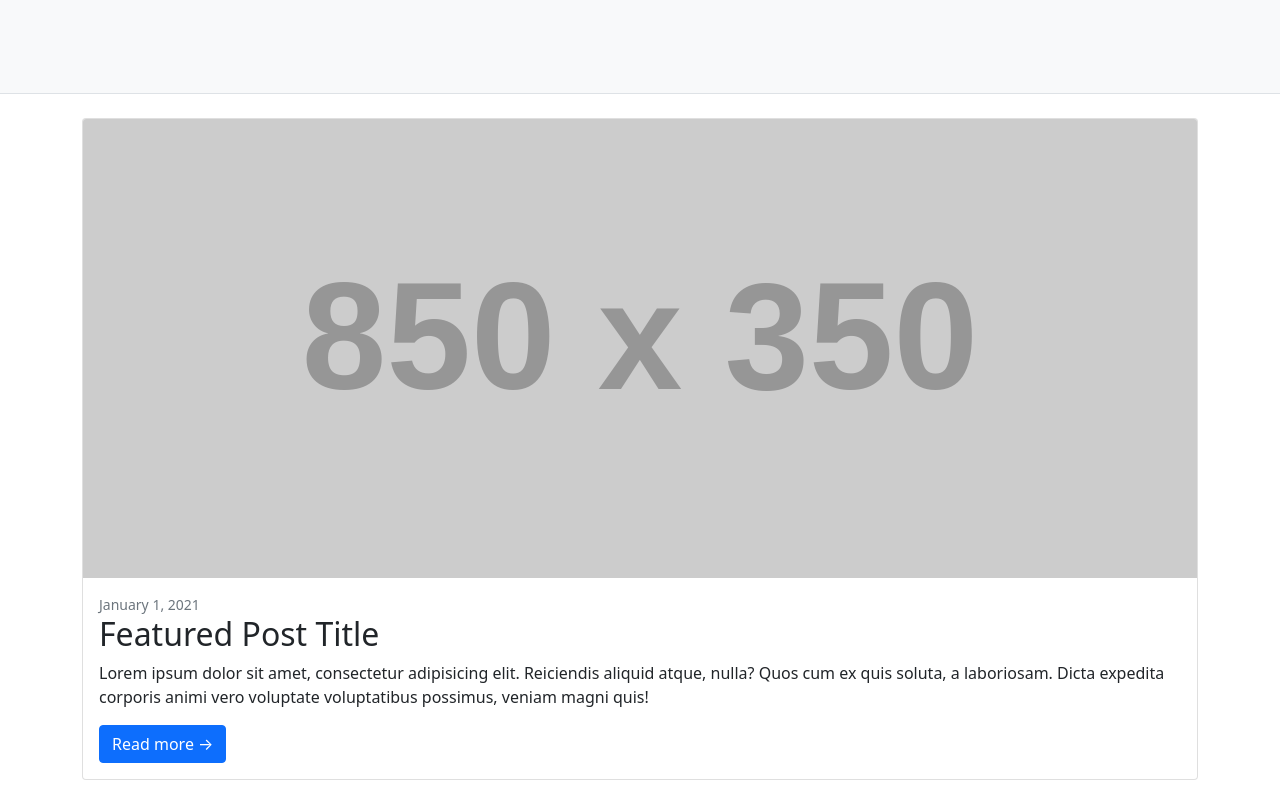
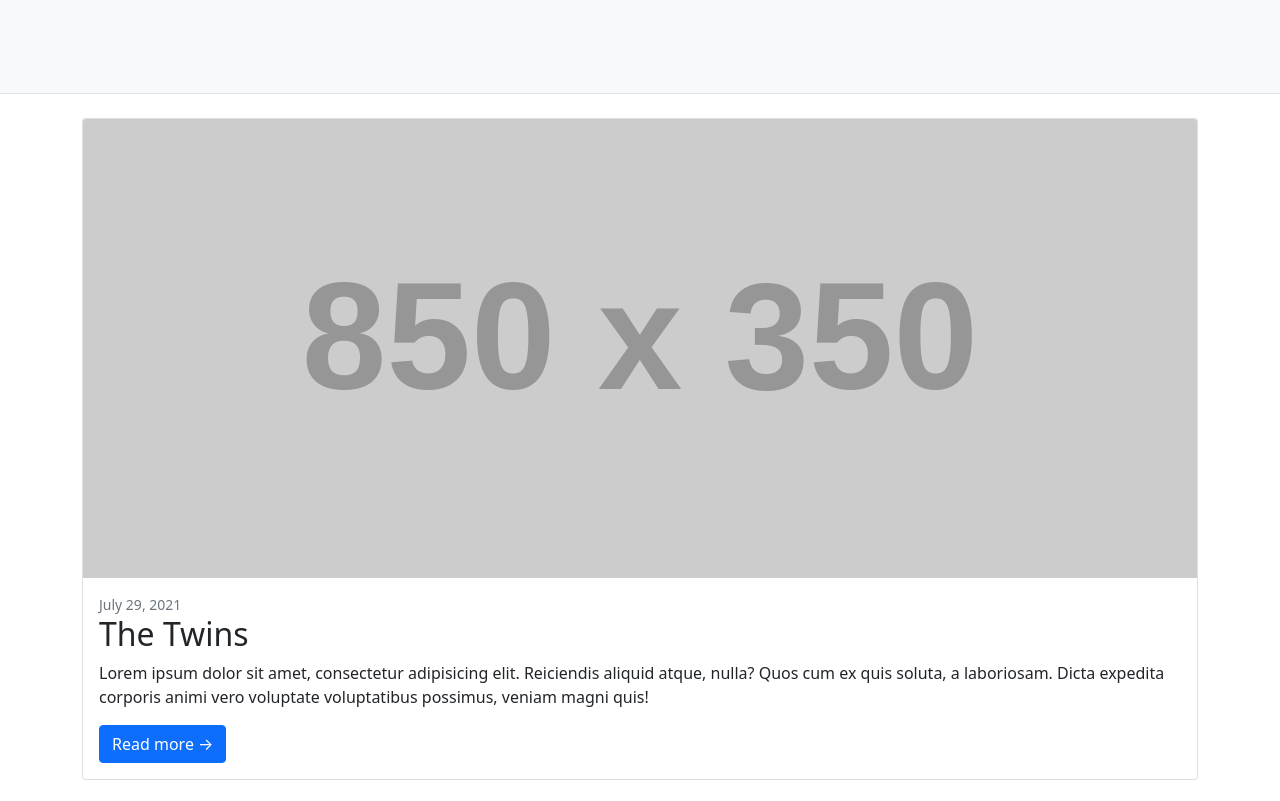
Before and after one commit to kimkesdev/laptop_hippie, a plain HTML site: page index.html in a window 1280 px wide. Shown: the part 241-1042 px from the top of the page. Drawn offline with nearby package versions, Linux system fonts and the light colour scheme; placeholder pictures from the web are drawn by us.

Commit message:
featured blog post NEW 29-7

```diff
--- a/index.html
+++ b/index.html
@@ -36,8 +36,8 @@
                     <div class="card mb-4">
                         <a href="#!"><img class="card-img-top" src="https://dummyimage.com/850x350/dee2e6/6c757d.jpg" alt="..." /></a>
                         <div class="card-body">
-                            <div class="small text-muted">January 1, 2021</div>
-                            <h2 class="card-title">Featured Post Title</h2>
+                            <div class="small text-muted">July 29, 2021</div>
+                            <h2 class="card-title">The Twins</h2>
                             <p class="card-text">Lorem ipsum dolor sit amet, consectetur adipisicing elit. Reiciendis aliquid atque, nulla? Quos cum ex quis soluta, a laboriosam. Dicta expedita corporis animi vero voluptate voluptatibus possimus, veniam magni quis!</p>
                             <a class="btn btn-primary" href="#!">Read more →</a>
                         </div>
```
